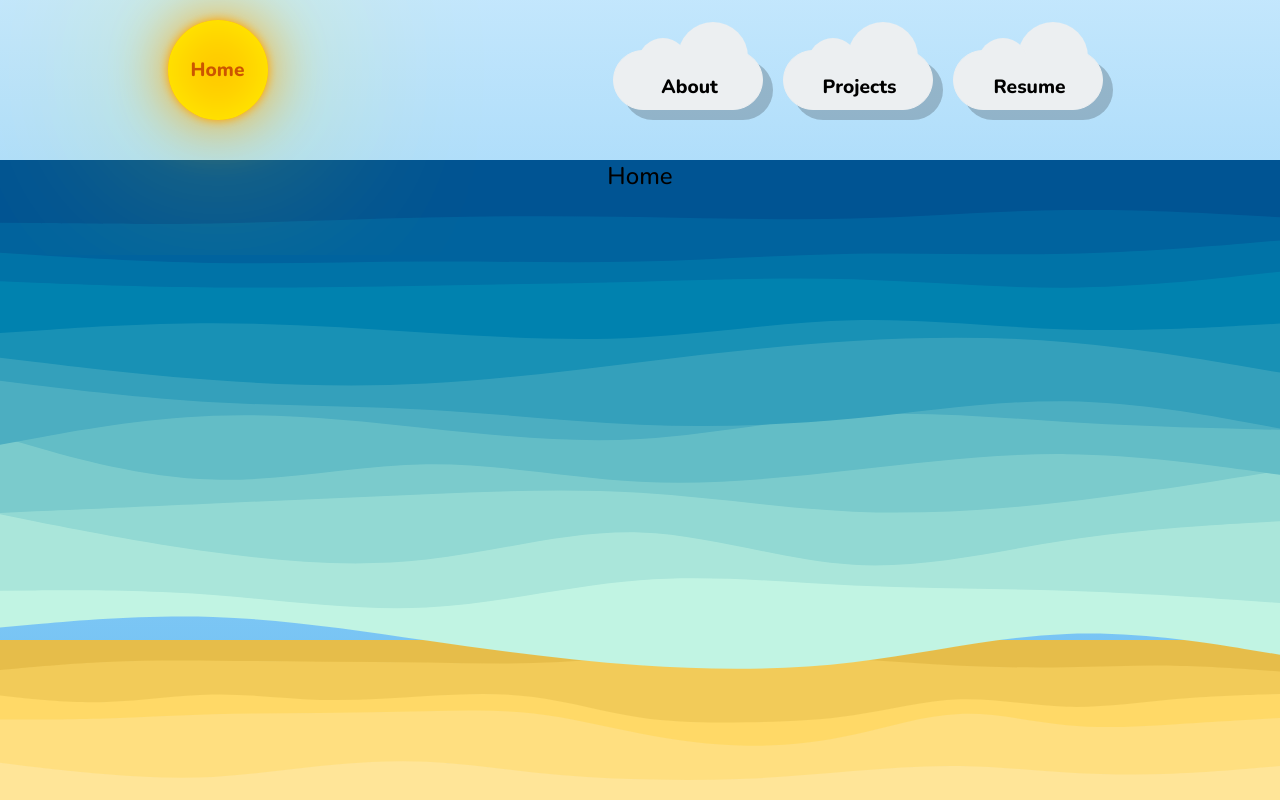
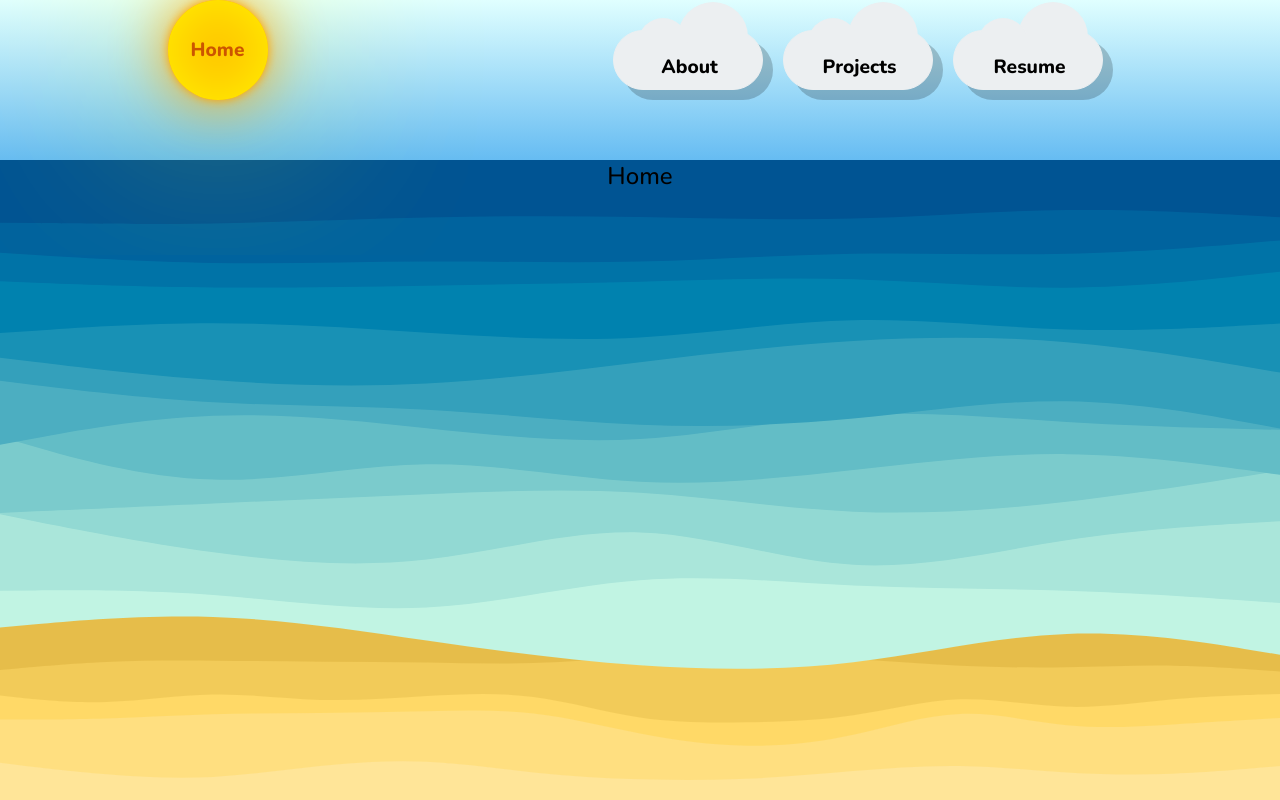
Before and after one commit to rebekah-zhou/myPortfolio2022, a React (Create React App) app: page / in a window 1280 px wide. Built offline with nearby package versions, Linux system fonts and the light colour scheme.

Commit message:
changed background colors to match sand so there is no wave gap

```diff
--- a/src/App.css
+++ b/src/App.css
@@ -3,7 +3,7 @@
 font-family: 'Nunito', sans-serif; */
 
 #app {
-  background: linear-gradient(rgba(135, 206, 250, 0.5), rgb(102, 188, 242));
+  background: #e6bd4a;
   height: 100vh;
   display: flex;
   flex-direction: column;
--- a/src/Components/TopBar/TopBar.css
+++ b/src/Components/TopBar/TopBar.css
@@ -1,9 +1,11 @@
 #top-bar {
+    background: linear-gradient(#E0FFFF, rgb(102, 188, 242));
     display: flex;
-    margin: 20px;
+    padding: 20px -20px 20px 20px;
     flex-direction: row;
     justify-content: space-around;
     width: 100vw;
+    height: 20vh;
     font-family: 'Nunito', sans-serif;
     font-weight: 800;
     font-size: larger;
@@ -42,8 +44,8 @@
 
   .cloud-button {
     margin: 30px 10px 10px 10px;
-    width:150px;
-    height:60px;
+    width: 150px;
+    height: 60px;
     background:#ECEFF1;
     border-radius: 100px;
     border: 1px #ECEFF1 solid ;
@@ -73,9 +75,8 @@
   }
 
   .cloud-button:after, .cloud-button:before{
-    content:"";
-    position:relative;
-    /* border-radius:inherit; */
-    display:inline-block;
-    background:inherit;
+    content: "";
+    position: relative;
+    display: inline-block;
+    background: inherit;
   }
```
Also changed, not shown: 1 other file (tests, documents, lock files or other folders).
